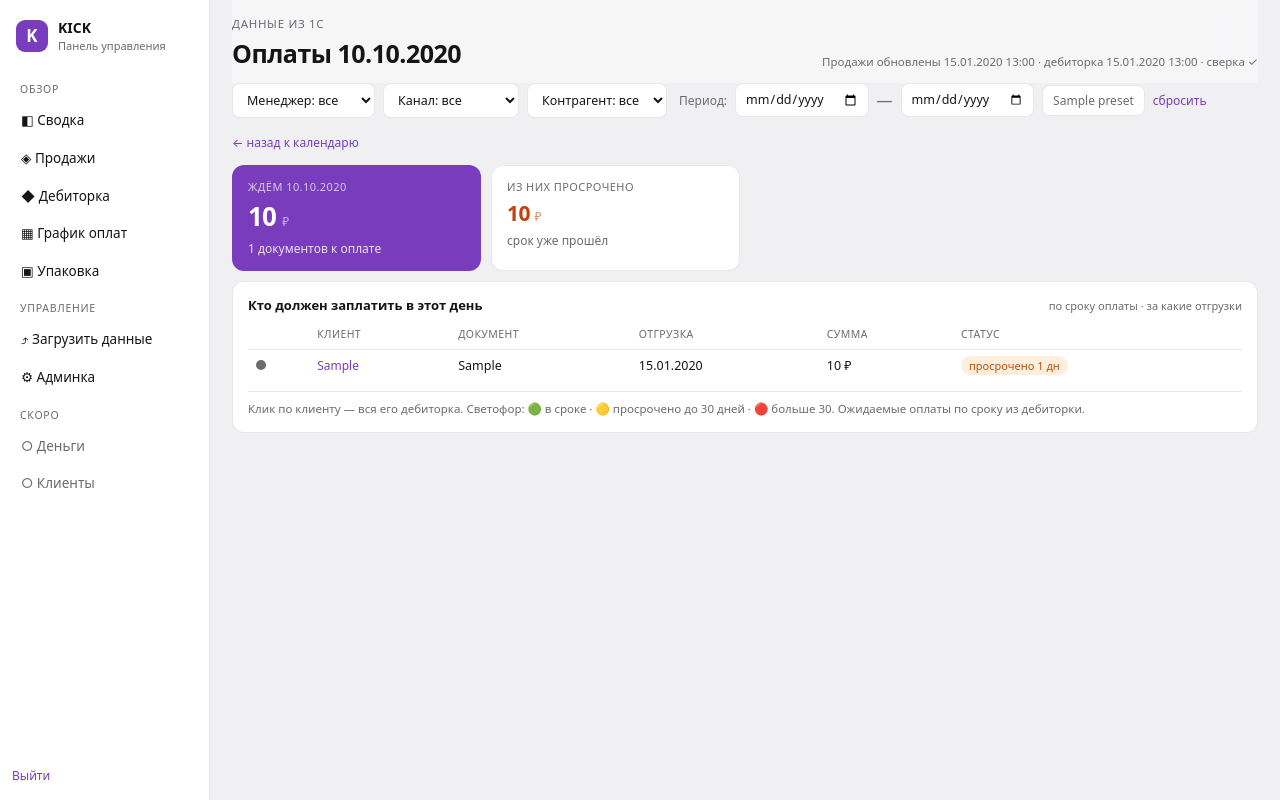
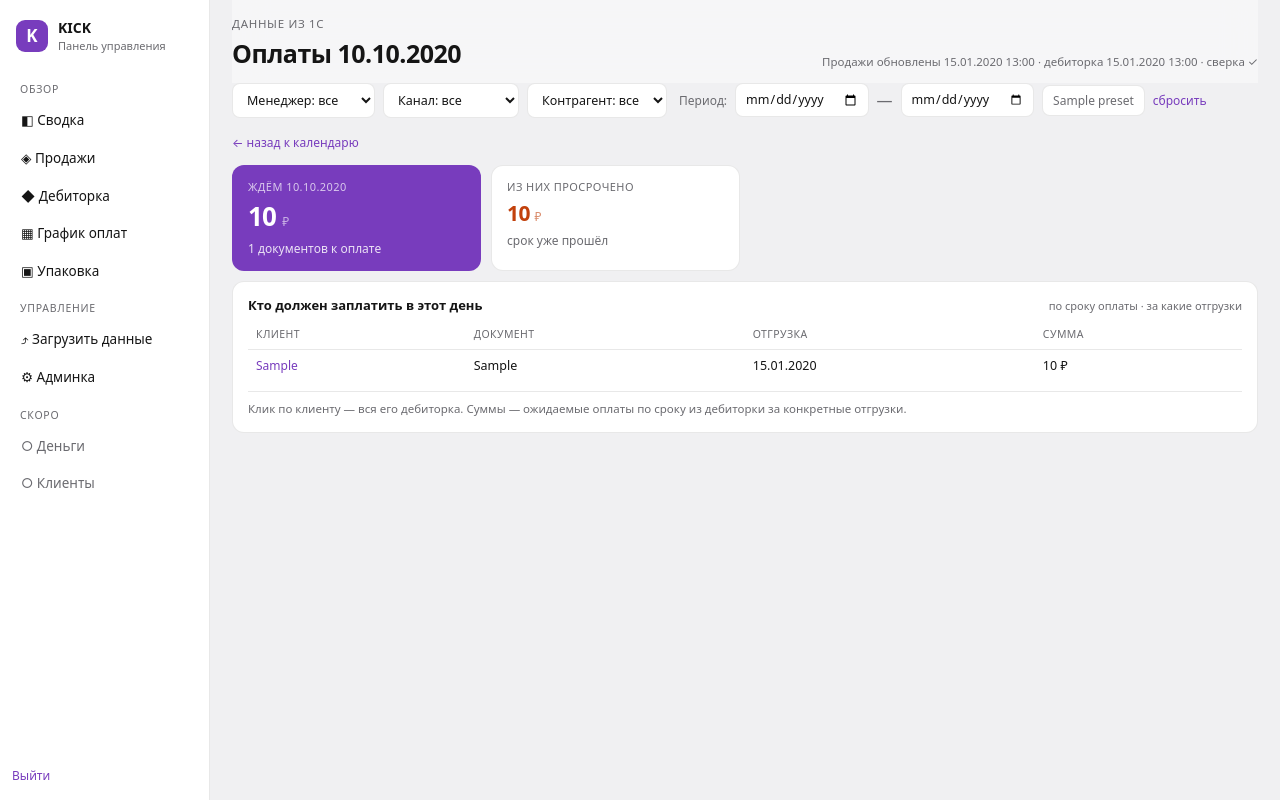
Before and after one commit to Blankeevich/kick-dashboard, a Django app: template dashboard/templates/dashboard/oplaty_day.html in a window 1280 px wide. Run offline with Django 5.2, Linux system fonts and the light colour scheme; tables that the repository leaves empty hold one stand-in row (values such as "Sample post"); the template is opened without the code that fills it: values that come from a table or form of the project are taken from there, most other values are stand-ins (such as "Sample title", 1, 10 or a date in 2020).

Commit message:
График оплат/день: убрана колонка Статус (на дне оплаты только путала), оставлена подсветка просроченных строк

```diff
--- a/dashboard/templates/dashboard/oplaty_day.html
+++ b/dashboard/templates/dashboard/oplaty_day.html
@@ -11,19 +11,17 @@
     <div class="ch"><span>Кто должен заплатить в этот день</span><small>по сроку оплаты · за какие отгрузки</small></div>
     {% if rows %}
     <table>
-      <thead><tr><th></th><th>Клиент</th><th>Документ</th><th>Отгрузка</th><th>Сумма</th><th>Статус</th></tr></thead>
+      <thead><tr><th>Клиент</th><th>Документ</th><th>Отгрузка</th><th>Сумма</th></tr></thead>
       <tbody>
         {% for r in rows %}<tr {% if r.light == 'red' %}class="bad"{% endif %}>
-          <td><span class="dot {{ r.light }}"></span></td>
           <td><a class="link" href="{% url 'debtor' r.client %}">{{ r.client }}</a></td>
           <td style="font-variant-numeric:tabular-nums">{{ r.doc_no|default:"—" }}</td>
           <td>{{ r.ship_date|date:"d.m.Y"|default:"—" }}</td>
           <td>{{ r.debt_total|intcomma }} ₽</td>
-          <td>{% if r.overdue_days %}<span class="pill {% if r.light == 'red' %}red{% else %}amb{% endif %}">просрочено {{ r.overdue_days }} дн</span>{% else %}<span class="pill">в сроке</span>{% endif %}</td>
         </tr>{% endfor %}
       </tbody>
     </table>
-    <div class="foot">Клик по клиенту — вся его дебиторка. Светофор: 🟢 в сроке · 🟡 просрочено до 30 дней · 🔴 больше 30. Ожидаемые оплаты по сроку из дебиторки.</div>
+    <div class="foot">Клик по клиенту — вся его дебиторка. Суммы — ожидаемые оплаты по сроку из дебиторки за конкретные отгрузки.</div>
     {% else %}
     <div class="foot">На этот день оплат по сроку нет.</div>
     {% endif %}
```
